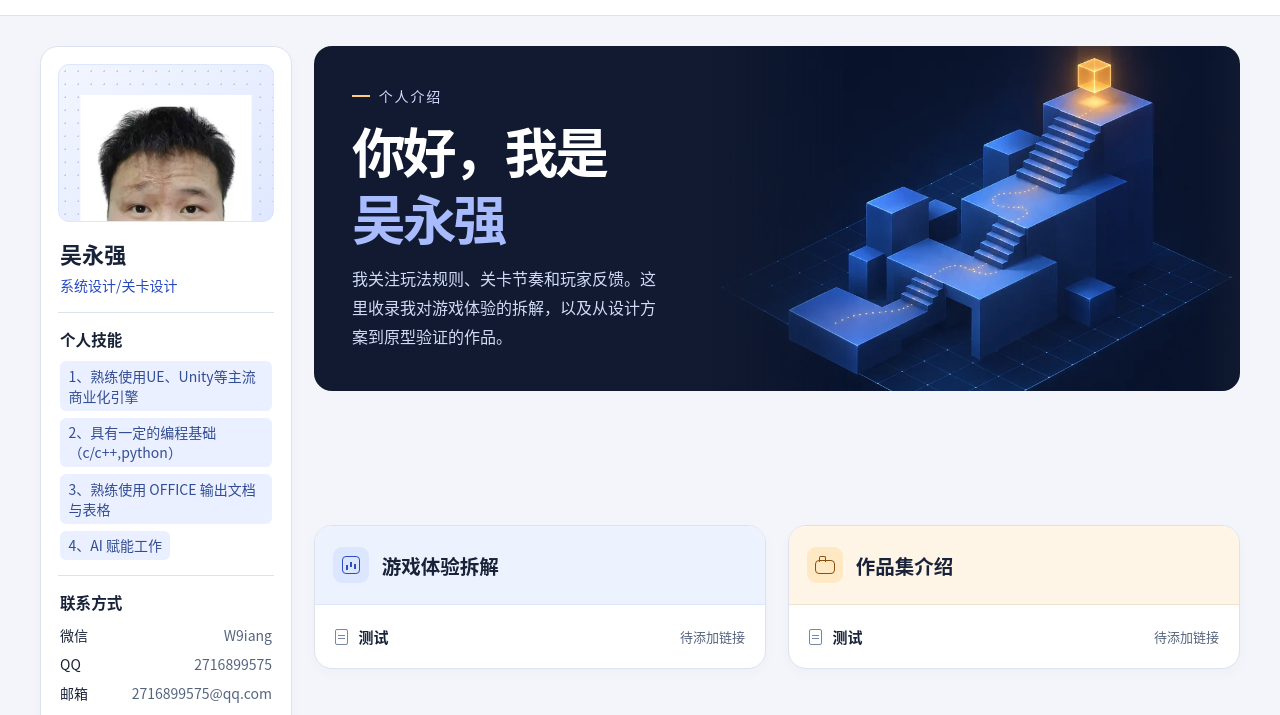
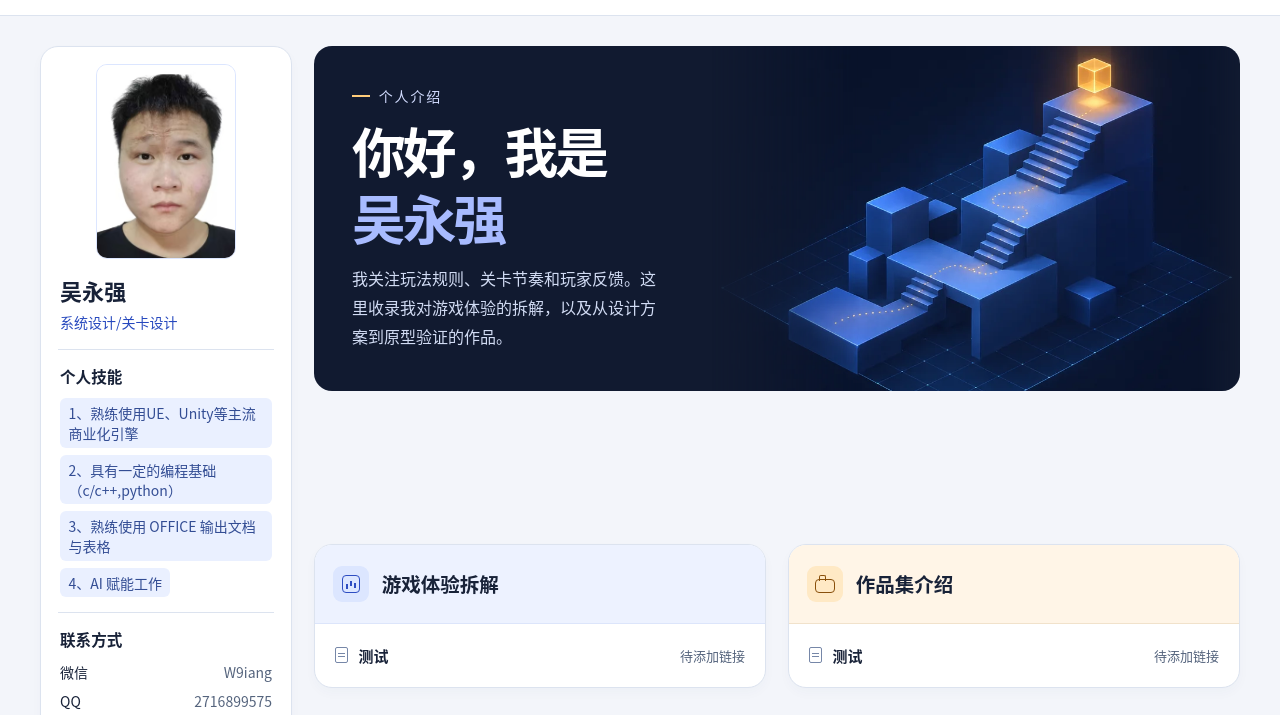
Before and after one commit to 9iang/9iang.github.io, a plain HTML site: page index.html in a window 1280 px wide. Shown: the part 57-772 px from the top of the page. Drawn offline with Linux system fonts and the light colour scheme.

Commit message:
Update style.css

```diff
--- a/style.css
+++ b/style.css
@@ -185,7 +185,7 @@ a .document-status { color: var(--blue); font-weight: 700; }
 
 @media (max-width: 820px) {
   .site-width { width: calc(100% - 32px); }
-  .layout { grid-template-columns: minmax(0, 1fr); grid-template-areas: "intro" "collections" "sidebar"; margin-top: 16px; }
+  .layout { grid-template-columns: minmax(0, 1fr); grid-template-areas: "sidebar" "intro" "collections";; margin-top: 16px; }
   .intro-content { padding-block: 34px; }
   .intro { min-height: 290px; }
   .intro h1 { font-size: clamp(2.25rem, 6vw, 3.3rem); }
@@ -205,3 +205,17 @@ a .document-status { color: var(--blue); font-weight: 700; }
   .editor-item { padding-bottom: .8rem; border-bottom: 1px solid var(--border); }
   .editor-item button { justify-self: start; }
 }
+
+.portrait:has(img) {
+  width: min(140px, 100%);
+  height: auto;
+  margin-inline: auto;
+  background: #fff;
+}
+
+.portrait img {
+  width: 100%;
+  height: auto;
+  object-fit: contain;
+  transform: none;
+}
```
